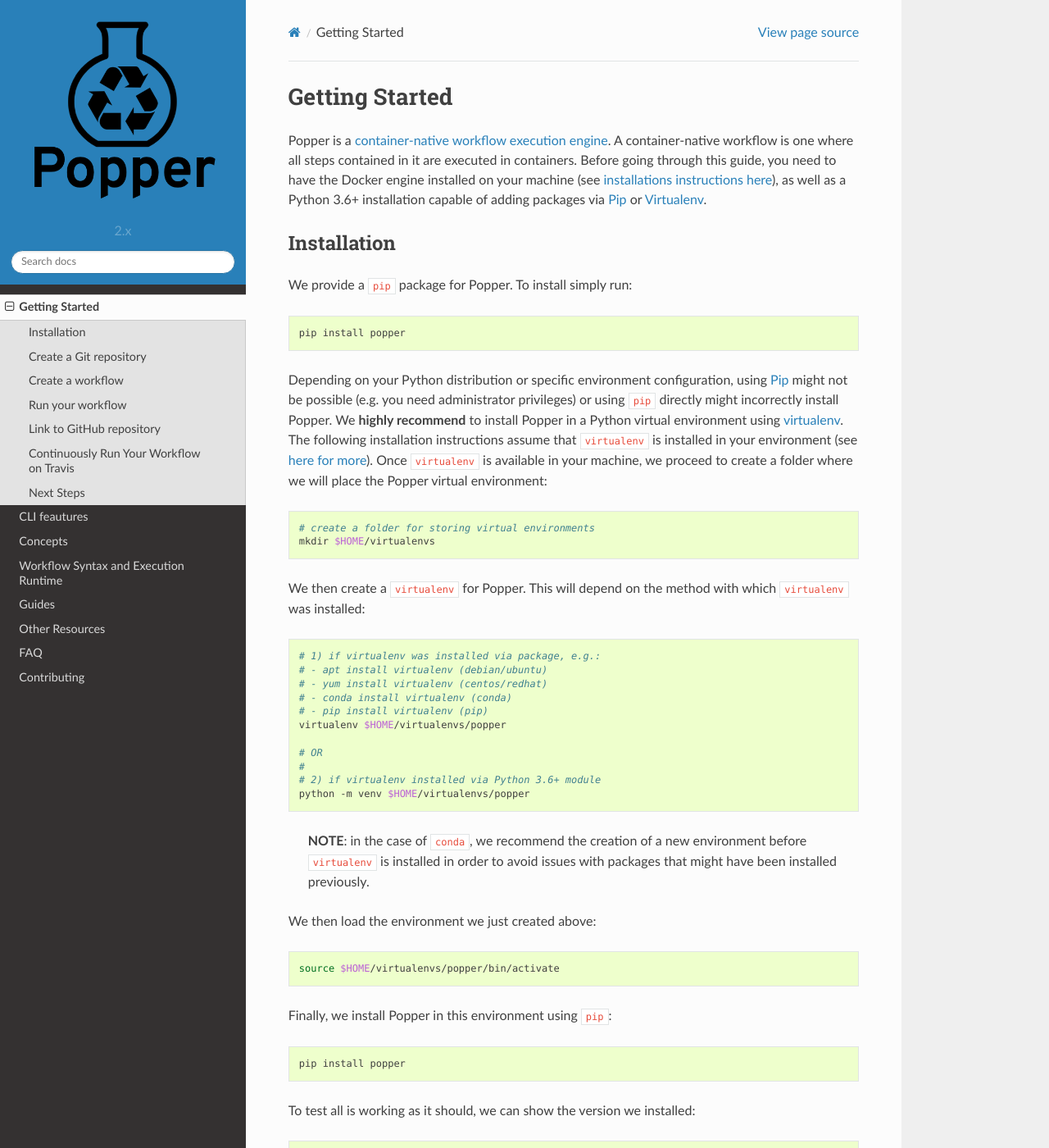
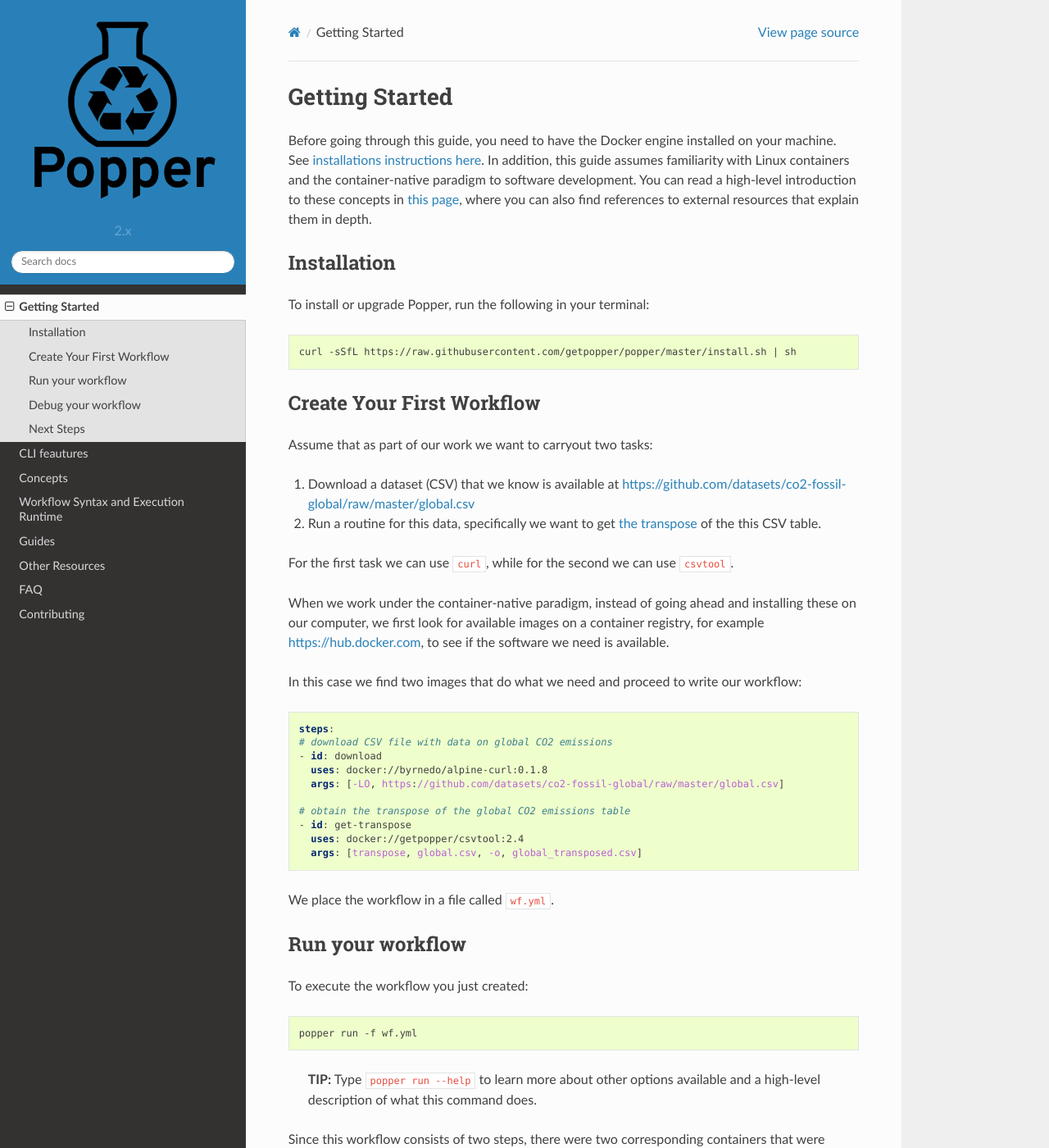
Before and after one commit to getpopper/popper, a Sphinx documentation site: the page built from docs/sections/getting_started.md, in a window 1280 px wide and 1400 px high. Shown: the whole window at 82% size. Built offline with Sphinx 7.4.7 and the Read the Docs theme 2.0.0, drawn with Linux system fonts in a browser that asks for light colours; some of the changed text lies outside the part shown.

Commit message:
Rewrites getting-started guide to simplify it
Removes full installation instructions, Git and CI subsections.

[skip ci]

````diff
--- a/docs/sections/getting_started.md
+++ b/docs/sections/getting_started.md
@@ -1,144 +1,58 @@
 # Getting Started
 
-Popper is a [container-native][cn] [workflow execution engine][wfeng].
-A container-native workflow is one where all steps contained in it are
-executed in containers. Before going through this guide, you need to
-have the Docker engine installed on your machine (see [installations
-instructions here][docker-install]), as well as a Python 3.6+
-installation capable of adding packages via [Pip][pip] or
-[Virtualenv][venv].
+Before going through this guide, you need to have the Docker engine
+installed on your machine. See [installations instructions
+here](https://docs.docker.com/install/). In addition, this guide
+assumes familiarity with Linux containers and the container-native
+paradigm to software development. You can read a high-level
+introduction to these concepts in [this page](./concepts.md), where
+you can also find references to external resources that explain them
+in depth.
 
 ## Installation
 
-We provide a [`pip`][pip] package for Popper. To install simply run:
+To install or upgrade Popper, run the following in your terminal:
 
 ```bash
-pip install popper
+curl -sSfL https://raw.githubusercontent.com/getpopper/popper/master/install.sh | sh
 ```
 
-Depending on your Python distribution or specific environment
-configuration, using [Pip][pip] might not be possible (e.g. you need
-administrator privileges) or using `pip` directly might incorrectly
-install Popper. We **highly recommend** to install Popper in a Python
-virtual environment using [virtualenv][venv]. The following
-installation instructions assume that `virtualenv` is installed in
-your environment (see [here for more][venv-install]). Once
-`virtualenv` is available in your machine, we proceed to create a
-folder where we will place the Popper virtual environment:
+## Create Your First Workflow
 
-```bash
-# create a folder for storing virtual environments
-mkdir $HOME/virtualenvs
+Assume that as part of our work we want to carryout two tasks:
+
+ 1. Download a dataset (CSV) that we know is available at
+    <https://github.com/datasets/co2-fossil-global/raw/master/global.csv>
+ 2. Run a routine for this data, specifically we want to get [the
+    transpose](https://en.wikipedia.org/wiki/Transpose) of the this
+    CSV table.
+
+For the first task we can use [`curl`](https://curl.haxx.se/), while
+for the second we can use
+[`csvtool`](https://github.com/Chris00/ocaml-csv).
+
+When we work under the container-native paradigm, instead of going
+ahead and installing these on our computer, we first look for
+available images on a container registry, for example
+<https://hub.docker.com>, to see if the software we need is available.
+
+In this case we find two images that do what we need and proceed to
+write our workflow:
+
+```yaml
+steps:
+# download CSV file with data on global CO2 emissions
+- id: download
+  uses: docker://byrnedo/alpine-curl:0.1.8
+  args: [-LO, https://github.com/datasets/co2-fossil-global/raw/master/global.csv]
+
+# obtain the transpose of the global CO2 emissions table
+- id: get-transpose
+  uses: docker://getpopper/csvtool:2.4
+  args: [transpose, global.csv, -o, global_transposed.csv]
 ```
 
-We then create a `virtualenv` for Popper. This will depend on the
-method with which `virtualenv` was installed:
-
-```bash
-# 1) if virtualenv was installed via package, e.g.:
-# - apt install virtualenv (debian/ubuntu)
-# - yum install virtualenv (centos/redhat)
-# - conda install virtualenv (conda)
-# - pip install virtualenv (pip)
-virtualenv $HOME/virtualenvs/popper
-
-# OR
-#
-# 2) if virtualenv installed via Python 3.6+ module
-python -m venv $HOME/virtualenvs/popper
-```
-
-> **NOTE**: in the case of `conda`, we recommend the creation of a new
-> environment before `virtualenv` is installed in order to avoid
-> issues with packages that might have been installed previously.
-
-We then load the environment we just created above:
-
-```bash
-source $HOME/virtualenvs/popper/bin/activate
-```
-
-Finally, we install Popper in this environment using `pip`:
-
-```bash
-pip install popper
-```
-
-To test all is working as it should, we can show the version we
-installed:
-
-```bash
-popper version
-```
-
-And to get a list of available commands:
-
-```bash
-popper --help
-```
-
-> **NOTE**: given that we are using `virtualenv`, once the shell
-session ends (when we close the terminal window or tab), the
-environment gets unloaded and newer sessions (new window or tab) will
-not have the `popper` command available in the `PATH` variable. In
-order to have the environment loaded again we need to execute the
-`source` command (see above). In the case of `conda` we need to load
-the Conda environment (`conda activate` command).
-
-## Create a Git repository
-
-Create a project repository (if you are not familiar with Git, look
-[here](https://www.learnenough.com/git-tutorial)):
-
-```bash
-mkdir myproject
-cd myproject
-git init
-echo '# myproject' > README.md
-git add .
-git commit -m 'first commit'
-```
-
-> **NOTE**: if you run on MacOS, make sure the `myproject/` folder is
-> in a folder that is shared with the Docker engine. By default,
-> Docker For Mac shares the `/Users` folder, so putting the
-> `myproject/` folder in any subfolder of `/Users/<USERNAME>/` should
-> suffice. Otherwise, if you want to put it on an folder other than
-> `/Users`, you will need to modify the Docker For Mac settings so
-> that this other folder is also shared with the underlying Linux VM.
-
-## Create a workflow
-
-We create a small, pre-defined workflow by running:
-
-```bash
-popper scaffold
-```
-
-The above generates an example workflow that you can use as the
-starting point of your project. This minimal example illustrates two
-distinct ways in which a `Dockerfile` image can be used in a workflow
-(by pulling an image from a registry, or by referencing one stored in
-a public repository). To show the content of the workflow:
-
-```bash
-cat wf.yml
-```
-
-For each step in the workflow, an image is created (or pulled) and a
-container is instantiated. For a more detailed description of how
-Popper processes a workflow, take a look at the ["Workflow Language
-and Runtime"](cn_workflows.md) section. To learn more on how to modify
-this workflow in order to fit your needs, take a look at [this
-tutorial][poppertut] or take a look at [some examples][ex].
-
-Before we go ahead and test this workflow, we first commit the files
-to the Git repository:
-
-```bash
-git add .
-git commit -m 'Adding example workflow.'
-```
+We place the workflow in a file called `wf.yml`.
 
 ## Run your workflow
 
@@ -147,12 +61,6 @@
 ```bash
 popper run -f wf.yml
 ```
-
-You should see the output printed to the terminal that informs of the
-three main tasks that Popper executes for each step in a workflow:
-build (or pull) a container image, instantiate a container, and
-execute the step by invoking the specified command within the
-container.
 
 > **TIP:** Type `popper run --help` to learn more about other options
 > available and a high-level description of what this command does.
@@ -167,75 +75,76 @@
 ```
 
 You should see the two containers from the example workflow being
-listed.
-
-To obtain more detailed information of what this command does, you can pass the `--help` flag to it:
+listed. To obtain more detailed information of what this command does,
+you can pass the `--help` flag to it:
 
 ```bash
 popper run --help
 ```
 
-> **NOTE**: All Popper subcommands allow you to pass `--help` flag to it to get more information about what the command does.
+> **TIP**: All popper subcommands allow you to pass `--help` flag to
+> it to get more information about what the command does.
 
-## Link to GitHub repository
+## Debug your workflow
 
-Create a repository [on Github][gh-create]. Once your Github
-repository has been created, register it as a remote repository on
-your local repository:
+A step might not be quite doing what we need it to. In this cases, we
+can open an interactive shell instead of having to update the YAML
+file and invoke `popper run` again. In those cases, the `popper sh`
+comes handy. For example, if we would like to explore what other
+things can be done inside the container for the second step:
 
 ```bash
-git remote add origin git@github.com:<user>/<repo>
+popper sh -f wf.yml get-transpose
 ```
 
-where `<user>` is your username and `<repo>` is the name of the
-repository you have created. Then, push your local commits:
+And the above opens a shell inside a container instantiated from the
+`docker.io/getpopper/csvtool:2.4` image. In this shell we can, for
+example, obtain information about what else can the `csvtool` do:
 
 ```bash
-git push -u origin master
+csvtool --help
 ```
 
-## Continuously Run Your Workflow on Travis
-
-For this, we need to [login to Travis CI][cisetup] using our Github
-credentials. Once this is done, we [activate the project][ciactivate]
-so it is continuously validated.
-
-Generate `.travis.yml` file:
+Based on this exploration, we can see that we can pass a `-u TAB` flag
+to the `csvtool` in order to generate a tab-separated output file
+instead of a comma-separated one. Assuming this is what we wanted to
+achieve in our case, we then quit the container by running
 
 ```bash
-popper ci travis
+exit
 ```
 
-And commit the file:
+which puts us back on our host machine context (that is, we are not
+running inside the container anymore). We then can update the second
+step by updating the YAML file:
+
+```yamls
+- id: get-transpose
+  uses: docker://getpopper/csvtool:2.4
+  args: [transpose, global.csv, -u, TAB, -o, global_transposed.csv]
+```
+
+And test that what we changed worked by running in non-interactive
+mode again:
 
 ```bash
-git add .travis.yml
-git commit -m 'Adds TravisCI config file'
+popper sh -f wf.yml get-transpose
 ```
-
-Trigger an execution by pushing to github:
-
-```bash
-git push
-```
-
-Go to the TravisCI website to see your experiments being executed.
 
 ## Next Steps
 
-For a detailed description of how Popper processes workflows, take a
-look at the ["Workflow Language and Runtime"](cn_workflows.md)
-section. To learn more on how to modify workflows to fit your needs,
-take a look at [this tutorial][poppertut] or at [some examples][ex].
+  * Learn more about all the [CLI features](./cli_features.md).
 
-[docker-install]: https://docs.docker.com/install/
-[wfeng]: https://en.wikipedia.org/wiki/Workflow_engine
-[cn]: https://cloudblogs.microsoft.com/opensource/2018/04/23/5-reasons-you-should-be-doing-container-native-development/
-[pip]: https://pip.pypa.io/en/stable/
-[poppertut]: https://popperized.github.io/swc-lesson/
-[ex]: https://github.com/popperized/popper-examples
-[gh-create]: https://help.github.com/articles/create-a-repo/
-[cisetup]: https://docs.travis-ci.com/user/getting-started/#Prerequisites
-[ciactivate]: https://docs.travis-ci.com/user/getting-started/#To-get-started-with-Travis-CI
-[venv]: https://virtualenv.pypa.io/en/latest/
-[venv-install]: https://packaging.python.org/guides/installing-using-pip-and-virtual-environments/#installing-virtualenv
+  * Take a look at the ["Workflow Language"](./cn_workflows.md#syntax)
+    for the details on what else can you specify as part of a Step's
+    attributes.
+
+  * Read the ["Popper Execution
+    Runtime"](./cn_workflows.md#execution-runtime) section.
+
+  * Browse existing workflow
+    [examples](https://github.com/getpopper/popper-examples).
+
+  * Take a [self-paced
+    tutorial](https://popperized.github.io/swc-lesson/) to learn how
+    to use other features of Popper.
````
